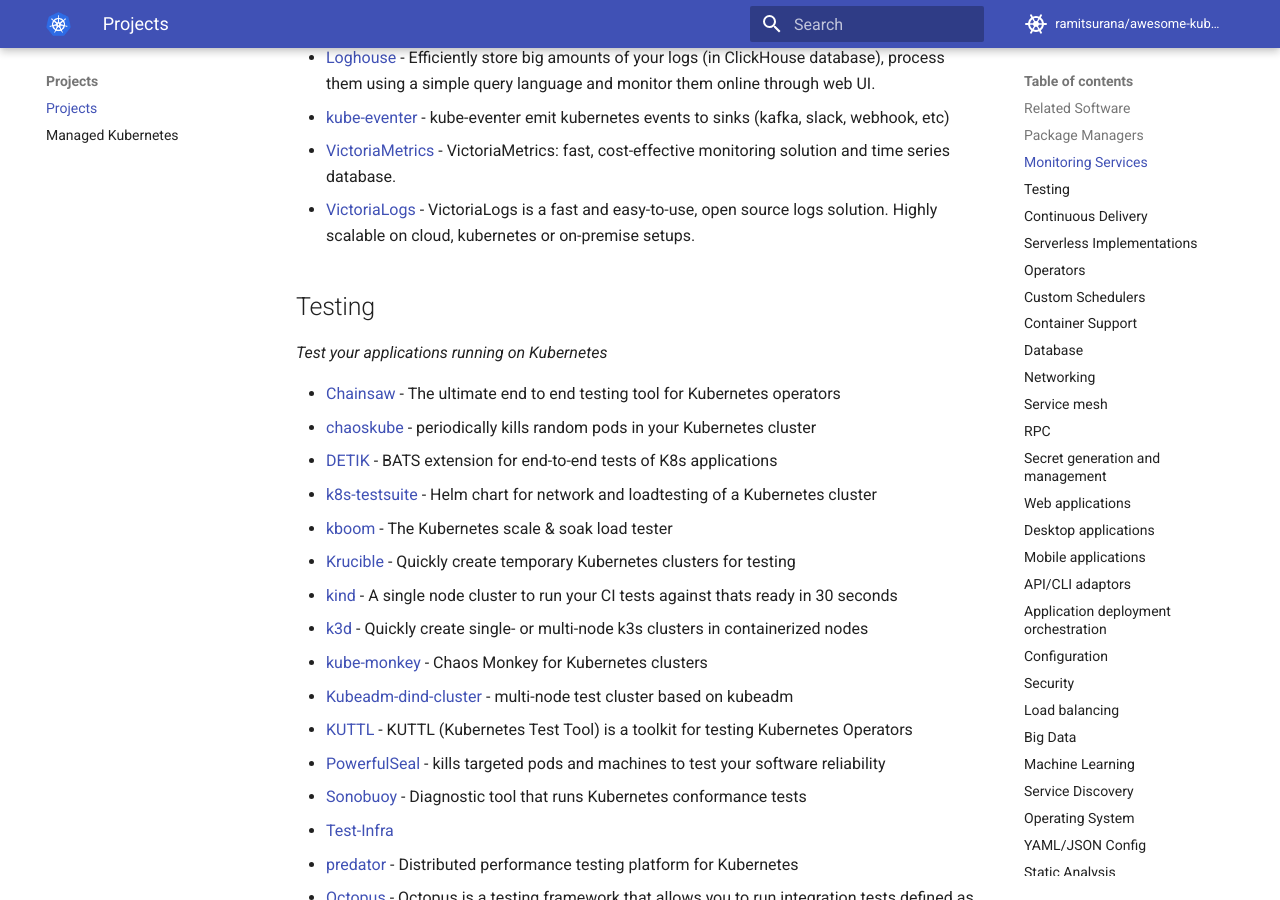
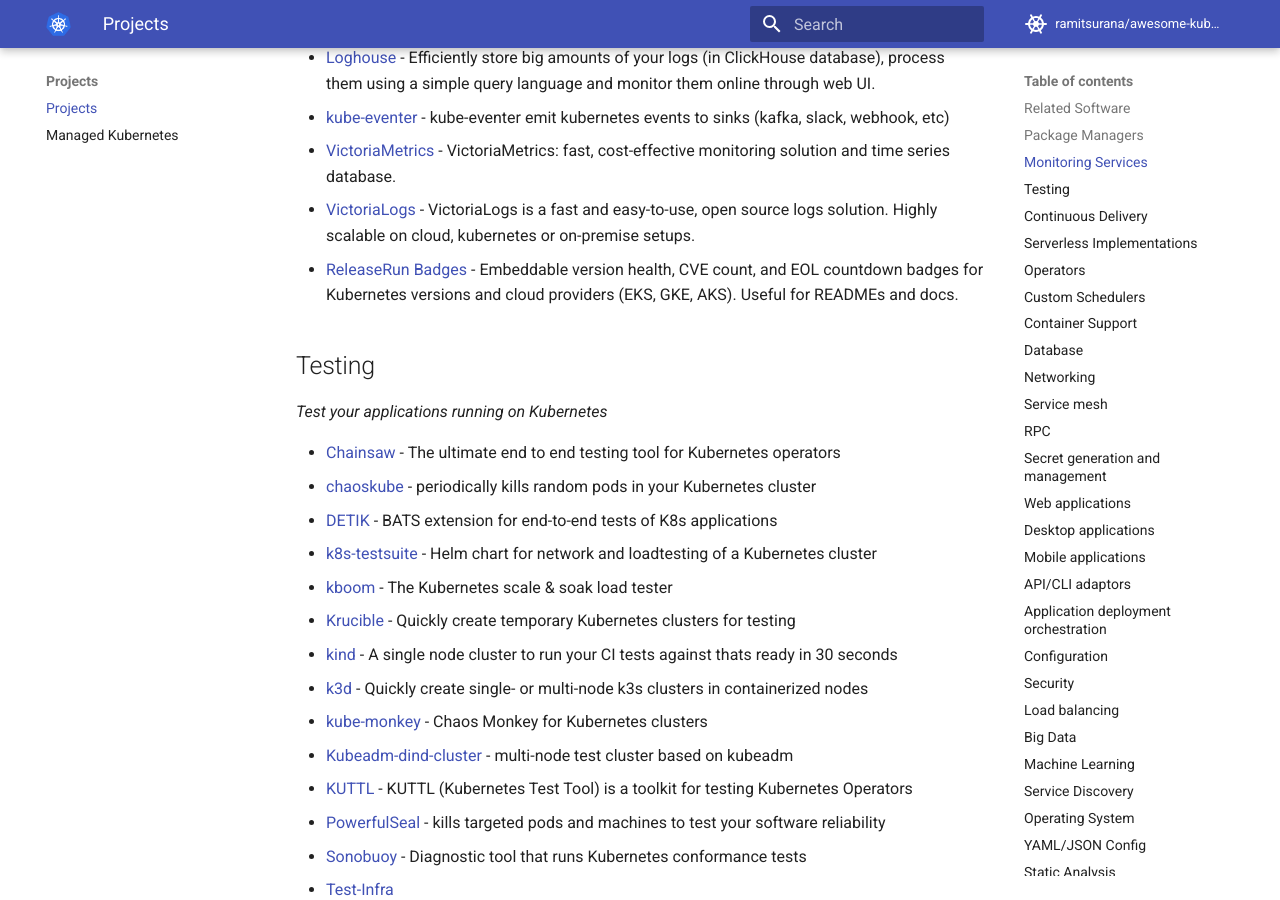
Before and after one commit to ramitsurana/awesome-kubernetes, an MkDocs documentation site: the page built from docs/projects/projects.md, in a window 1280 px wide and 900 px high, scrolled down 4104 px. Built offline with MkDocs 1.6.1 and Material for MkDocs 9.7.7, drawn with Linux system fonts in a browser that asks for light colours; comment, search, counter and statistics services are not loaded.

Commit message:
Add ReleaseRun Badges to Monitoring Services

```diff
--- a/docs/projects/projects.md
+++ b/docs/projects/projects.md
@@ -103,6 +103,7 @@ Projects
 * [kube-eventer](https://github.com/AliyunContainerService/kube-eventer) - kube-eventer emit kubernetes events to sinks (kafka, slack, webhook, etc)
 * [VictoriaMetrics](https://docs.victoriametrics.com/) - VictoriaMetrics: fast, cost-effective monitoring solution and time series database.
 * [VictoriaLogs](https://docs.victoriametrics.com/victorialogs/) - VictoriaLogs is a fast and easy-to-use, open source logs solution. Highly scalable on cloud, kubernetes or on-premise setups.
+* [ReleaseRun Badges](https://releaserun.com/badges/) - Embeddable version health, CVE count, and EOL countdown badges for Kubernetes versions and cloud providers (EKS, GKE, AKS). Useful for READMEs and docs.
 
 ## Testing
 
```
